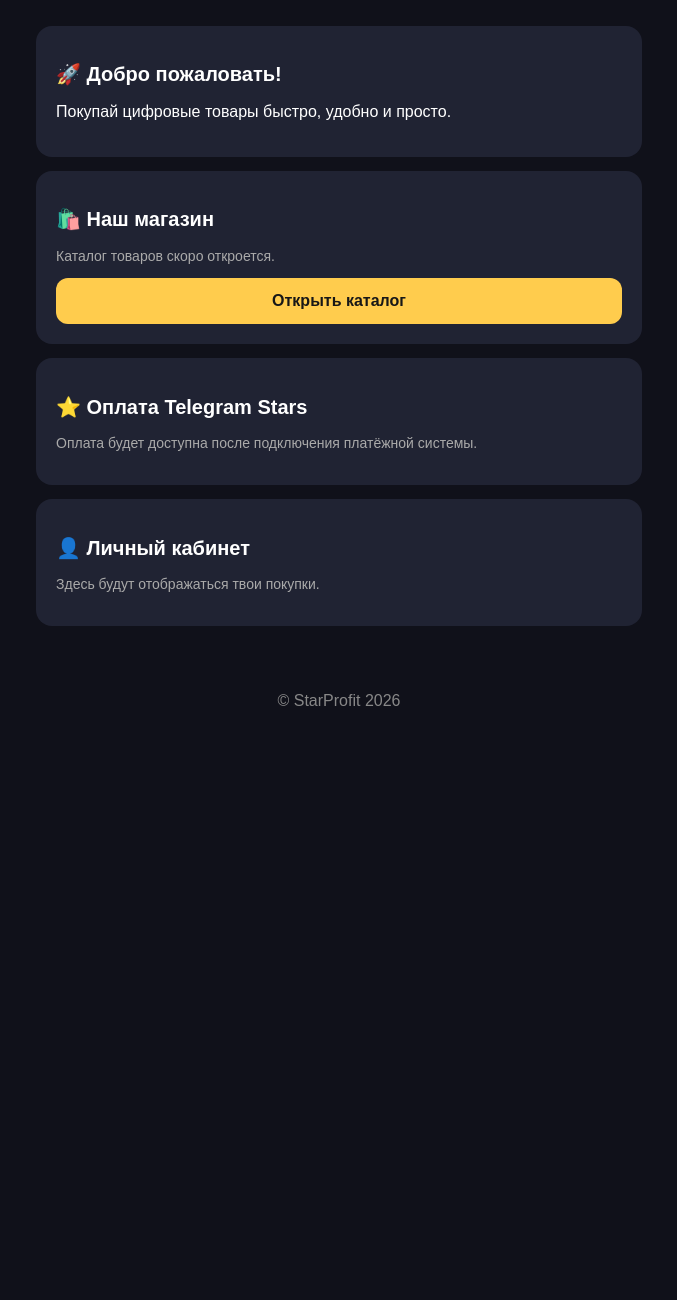
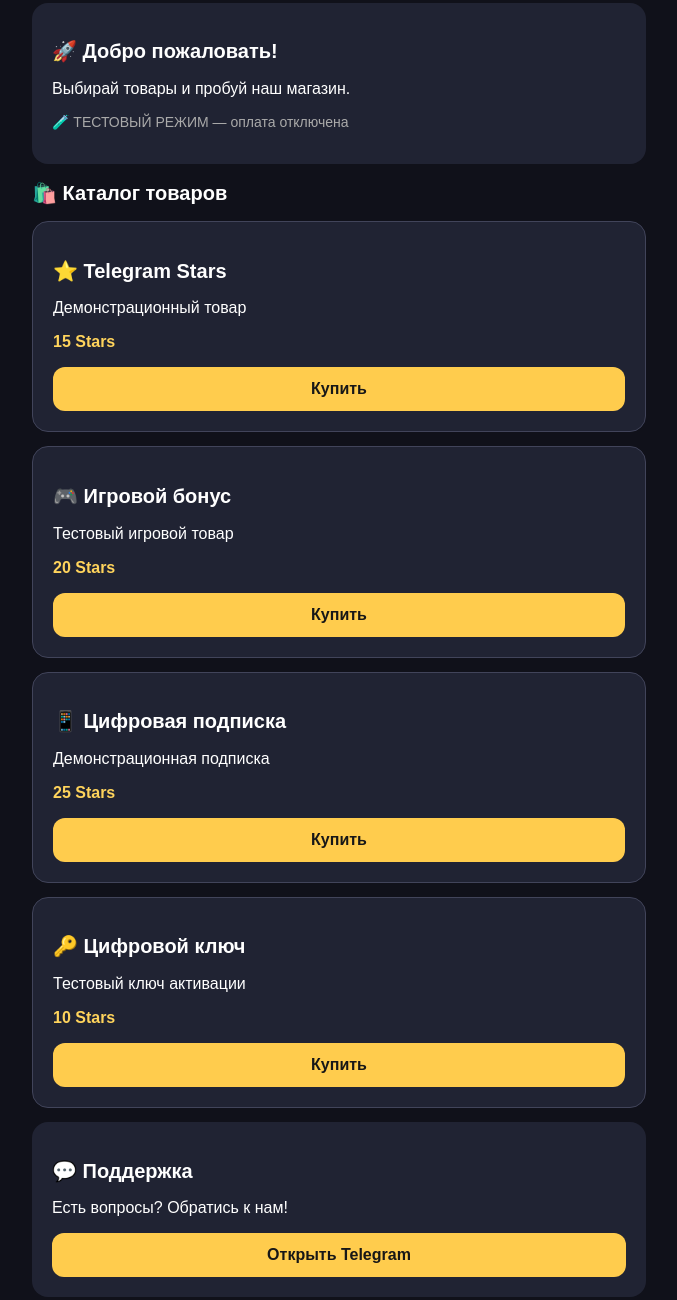
Before and after one commit to agryzkovi09-coder/starprofit, a plain HTML site: page index.html in a window 1280 px wide. Shown: the part 200-1500 px from the top of the page, without its empty margins (301-978 px from the left). Before the commit the page ends 940 px from the top, so only its background shows below. Drawn offline with Linux system fonts and the light colour scheme.

Commit message:
Update index.html

```diff
--- a/index.html
+++ b/index.html
@@ -3,20 +3,22 @@
 <html lang="ru">
 <head>
 <meta charset="UTF-8">
-<meta name="viewport" content="width=device-width, initial-scale=1.0">
+<meta name="viewport" content="width=device-width, initial-scale=1">
 <title>StarProfit ⭐</title>
 <style>
 *{box-sizing:border-box}
 body{margin:0;background:#10111a;color:white;font-family:Arial,sans-serif}
-header{text-align:center;padding:35px 15px;background:#191b29}
-h1{color:#ffd45c;font-size:34px}
+header{text-align:center;padding:28px 15px;background:#191b29}
+h1{color:#ffd45c;font-size:32px}
 header p{color:#bbb}
-main{max-width:650px;margin:auto;padding:22px}
+main{max-width:650px;margin:auto;padding:18px}
 .card{background:#202333;padding:20px;border-radius:16px;margin:14px 0}
-button{background:#ffcc4d;color:#171717;border:0;border-radius:12px;padding:14px;font-weight:bold;width:100%;font-size:16px}
+.product{border:1px solid #41445a}
+.price{color:#ffd45c;font-weight:bold}
+button{background:#ffcc4d;color:#171717;border:0;border-radius:12px;padding:13px;font-weight:bold;width:100%;font-size:16px;cursor:pointer}
 h2{font-size:20px}
 .small{color:#aaa;font-size:14px}
-footer{text-align:center;color:#888;padding:30px}
+footer{text-align:center;color:#888;padding:25px}
 </style>
 </head>
 <body>
@@ -27,22 +29,53 @@ footer{text-align:center;color:#888;padding:30px}
 <main>
 <div class="card">
 <h2>🚀 Добро пожаловать!</h2>
-<p>Покупай цифровые товары быстро, удобно и просто.</p>
+<p>Выбирай товары и пробуй наш магазин.</p>
+<p class="small">🧪 ТЕСТОВЫЙ РЕЖИМ — оплата отключена</p>
 </div>
+
+<h2>🛍️ Каталог товаров</h2>
+
+<div class="card product">
+<h2>⭐ Telegram Stars</h2>
+<p>Демонстрационный товар</p>
+<p class="price">15 Stars</p>
+<button onclick="buy('Telegram Stars')">Купить</button>
+</div>
+
+<div class="card product">
+<h2>🎮 Игровой бонус</h2>
+<p>Тестовый игровой товар</p>
+<p class="price">20 Stars</p>
+<button onclick="buy('Игровой бонус')">Купить</button>
+</div>
+
+<div class="card product">
+<h2>📱 Цифровая подписка</h2>
+<p>Демонстрационная подписка</p>
+<p class="price">25 Stars</p>
+<button onclick="buy('Цифровая подписка')">Купить</button>
+</div>
+
+<div class="card product">
+<h2>🔑 Цифровой ключ</h2>
+<p>Тестовый ключ активации</p>
+<p class="price">10 Stars</p>
+<button onclick="buy('Цифровой ключ')">Купить</button>
+</div>
+
 <div class="card">
-<h2>🛍️ Наш магазин</h2>
-<p class="small">Каталог товаров скоро откроется.</p>
-<button onclick="alert('Каталог скоро появится!')">Открыть каталог</button>
-</div>
-<div class="card">
-<h2>⭐ Оплата Telegram Stars</h2>
-<p class="small">Оплата будет доступна после подключения платёжной системы.</p>
-</div>
-<div class="card">
-<h2>👤 Личный кабинет</h2>
-<p class="small">Здесь будут отображаться твои покупки.</p>
+<h2>💬 Поддержка</h2>
+<p>Есть вопросы? Обратись к нам!</p>
+<button onclick="window.open('https://t.me/StarProfitMoneyBot','_blank')">Открыть Telegram</button>
 </div>
 </main>
-<footer>© StarProfit 2026</footer>
+<footer>⭐ StarProfit © 2026</footer>
+
+<script>
+function buy(product){
+alert('🧪 ТЕСТОВАЯ ПОКУПКА\n\nТовар: '+product+
+'\n\nПокупка проверена успешно!\nTelegram Stars не списаны.');
+}
+</script>
 </body>
 </html>
```
